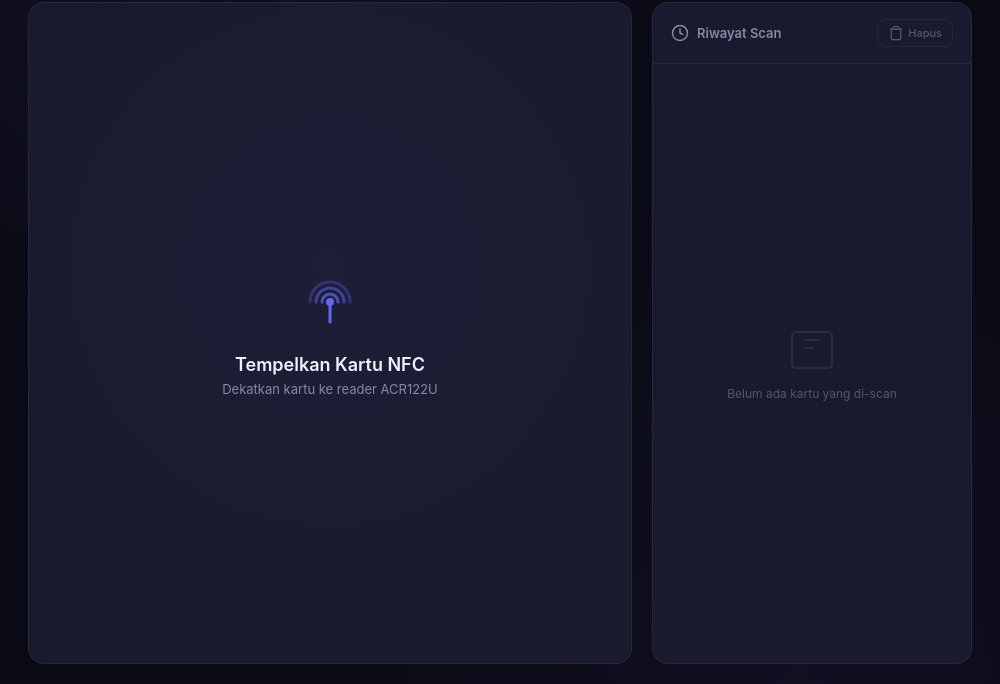
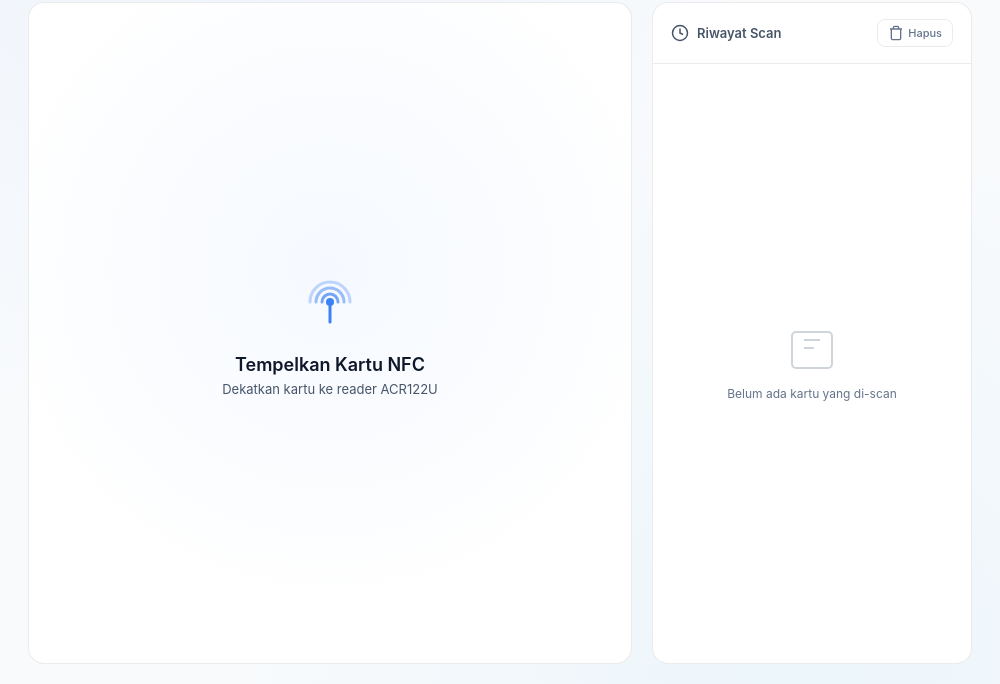
Before and after one commit to rizkyghofur/absensi_nfc_propnex, an Electron app: page index.html in a window 1000 px wide. Shown: the part 116-800 px from the top of the page. Drawn offline with Linux system fonts and the light colour scheme; no server answers.

Commit message:
feat: Implement a light theme and update the agent information display to a grid layout.

```diff
--- a/index.html
+++ b/index.html
@@ -149,8 +149,15 @@
 
               <!-- Text Record Display (Agent Info) -->
               <div class="text-display hidden" id="textDisplay">
-                <div class="text-row-group">
-                  <div class="text-row" style="margin-bottom: 8px">
+                <div
+                  class="text-row-group"
+                  style="
+                    display: grid;
+                    grid-template-columns: 1fr 1fr;
+                    gap: 10px;
+                  "
+                >
+                  <div class="text-row">
                     <span class="text-icon">💼</span>
                     <div class="text-content">
                       <label>Agent ID</label>
--- a/styles.css
+++ b/styles.css
@@ -1,29 +1,29 @@
 /* ===== CSS Variables & Reset ===== */
 :root {
-  --bg-primary: #0a0a14;
-  --bg-secondary: #12121f;
-  --bg-card: #1a1a2e;
-  --bg-card-hover: #222240;
-  --bg-glass: rgba(26, 26, 46, 0.7);
-  --text-primary: #f0f0ff;
-  --text-secondary: #8888aa;
-  --text-muted: #555570;
-  --accent-primary: #6366f1;
-  --accent-secondary: #8b5cf6;
-  --accent-glow: rgba(99, 102, 241, 0.3);
-  --success: #22c55e;
-  --success-glow: rgba(34, 197, 94, 0.3);
+  --bg-primary: #f8fafc;
+  --bg-secondary: #f1f5f9;
+  --bg-card: #ffffff;
+  --bg-card-hover: #f1f5f9;
+  --bg-glass: rgba(255, 255, 255, 0.85);
+  --text-primary: #0f172a;
+  --text-secondary: #475569;
+  --text-muted: #64748b;
+  --accent-primary: #3b82f6;
+  --accent-secondary: #0ea5e9;
+  --accent-glow: rgba(59, 130, 246, 0.15);
+  --success: #10b981;
+  --success-glow: rgba(16, 185, 129, 0.2);
   --warning: #f59e0b;
   --danger: #ef4444;
-  --border: rgba(255, 255, 255, 0.06);
-  --border-active: rgba(99, 102, 241, 0.4);
+  --border: rgba(0, 0, 0, 0.08);
+  --border-active: rgba(59, 130, 246, 0.3);
   --radius-sm: 8px;
   --radius-md: 12px;
   --radius-lg: 16px;
   --radius-xl: 24px;
-  --shadow-sm: 0 2px 8px rgba(0, 0, 0, 0.3);
-  --shadow-md: 0 4px 16px rgba(0, 0, 0, 0.4);
-  --shadow-lg: 0 8px 32px rgba(0, 0, 0, 0.5);
+  --shadow-sm: 0 2px 8px rgba(0, 0, 0, 0.05);
+  --shadow-md: 0 4px 16px rgba(0, 0, 0, 0.08);
+  --shadow-lg: 0 8px 32px rgba(0, 0, 0, 0.12);
   --shadow-glow: 0 0 30px var(--accent-glow);
   --transition: 0.3s cubic-bezier(0.4, 0, 0.2, 1);
   --font: "Inter", -apple-system, BlinkMacSystemFont, "Segoe UI", sans-serif;
@@ -79,12 +79,12 @@ body {
   background:
     radial-gradient(
       ellipse at 20% 0%,
-      rgba(99, 102, 241, 0.08) 0%,
+      rgba(59, 130, 246, 0.05) 0%,
       transparent 50%
     ),
     radial-gradient(
       ellipse at 80% 100%,
-      rgba(139, 92, 246, 0.06) 0%,
+      rgba(14, 165, 233, 0.05) 0%,
       transparent 50%
     ),
     var(--bg-primary);
@@ -219,7 +219,7 @@ body {
   inset: 0;
   background: radial-gradient(
     circle at 50% 40%,
-    rgba(99, 102, 241, 0.05) 0%,
+    rgba(59, 130, 246, 0.05) 0%,
     transparent 70%
   );
   pointer-events: none;
@@ -556,7 +556,7 @@ body {
   display: flex;
   align-items: center;
   justify-content: center;
-  background: rgba(99, 102, 241, 0.1);
+  background: var(--accent-glow);
   border-radius: var(--radius-sm);
   color: var(--accent-primary);
   font-size: 16px;
@@ -589,7 +589,7 @@ body {
   border-radius: 100px;
   font-size: 10px;
   font-weight: 600;
-  background: rgba(34, 197, 94, 0.1);
+  background: var(--success-glow);
   color: var(--success);
   flex-shrink: 0;
 }
@@ -669,7 +669,7 @@ body {
   font-weight: 700;
   color: white;
   flex-shrink: 0;
-  box-shadow: 0 4px 12px rgba(99, 102, 241, 0.3);
+  box-shadow: var(--shadow-glow);
 }
 
 .vcard-name-info h4 {
```
